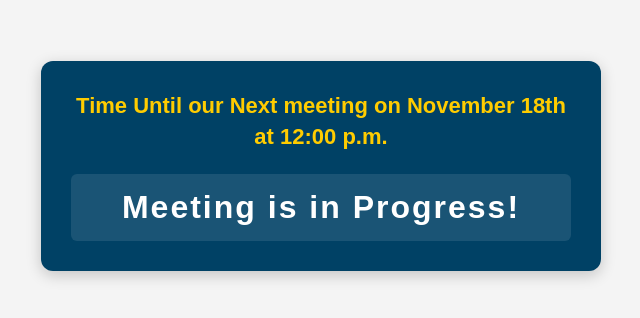
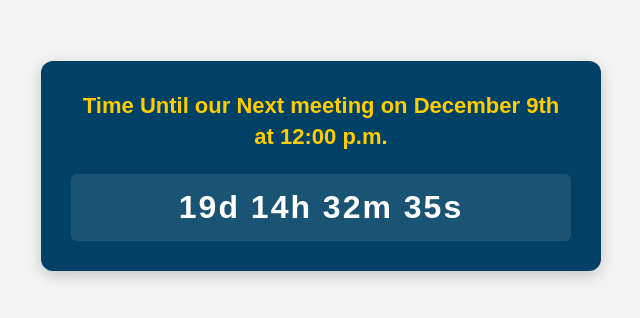
Before and after one commit to Mission64u/Toastmaster-Countdown, a plain HTML site: page index.html in a window 1280 px wide. Shown: the part 234-552 px from the top of the page, without its empty margins (319-959 px from the left). Drawn offline with Linux system fonts and the light colour scheme.

Commit message:
Change meeting date in countdown timer
Updated meeting date in countdown timer from November 18th to December 9th.

```diff
--- a/index.html
+++ b/index.html
@@ -44,13 +44,13 @@
 <body>
 
   <div class="countdown-container">
-    <h3>Time Until our Next meeting on November 18th at 12:00 p.m.</h3>
+    <h3>Time Until our Next meeting on December 9th at 12:00 p.m.</h3>
     <div id="toastmaster-countdown">Loading...</div>
   </div>
 
   <script>
     // SET YOUR NEXT MEETING DATE AND TIME HERE (24-Hour Format)
-    const targetDate = new Date("November 18, 2026 12:00:00").getTime();
+    const targetDate = new Date("December 9, 2026 12:00:00").getTime();
 
     const countdownFunction = setInterval(function() {
       const now = new Date().getTime();
```
